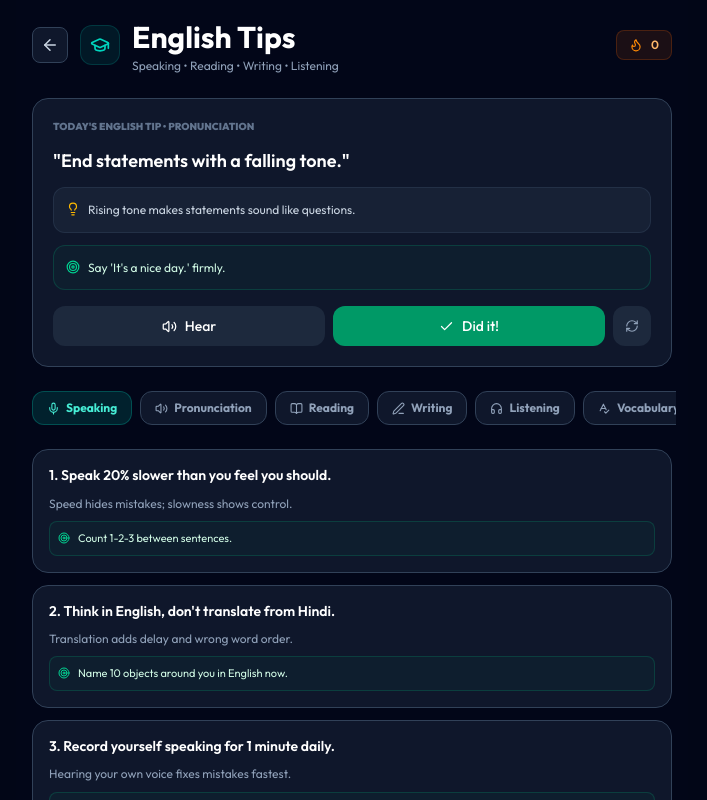
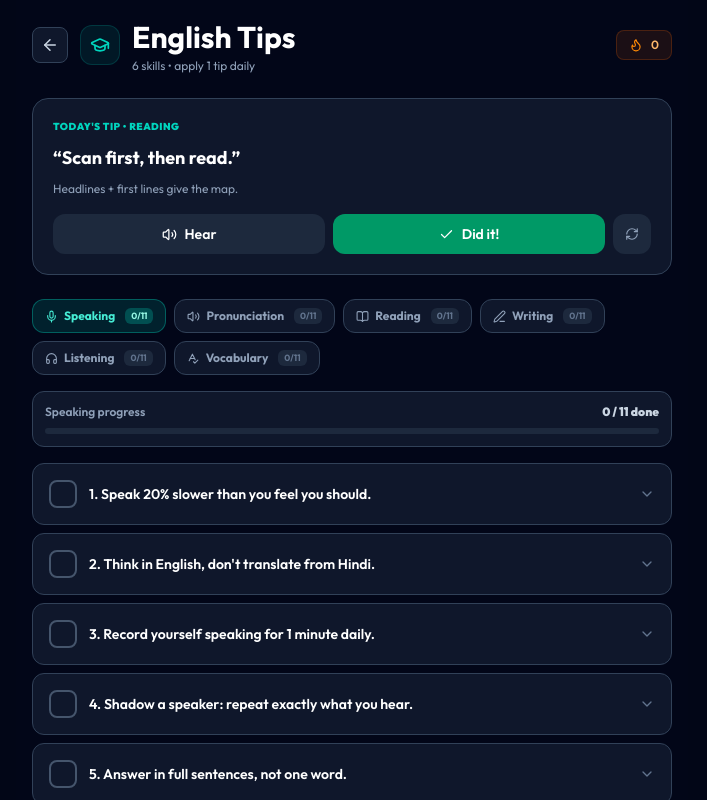
Before and after one commit to prashant14391443-ship-it/daily-goal, a Next.js app: page /english-tips in a window 1280 px wide. Shown: the top 800 px of the page, without its empty margins (288-995 px from the left). Built offline with nearby package versions, Linux system fonts and the light colour scheme; no server answers.

Commit message:
english-tips: calm redesign + accordions + per-tip tracking

```diff
--- a/app/english-tips/page.tsx
+++ b/app/english-tips/page.tsx
@@ -2,10 +2,13 @@
 import { useEffect, useState } from "react";
 import Link from "next/link";
 import { TIPS, localISO, dayNum } from "@/app/components/tipsData";
-import { GraduationCap, Flame, Volume2, Check, RefreshCw, ArrowLeft, Mic, BookOpen, PenLine, Headphones, SpellCheck, Target, Lightbulb } from "lucide-react";
+import { GraduationCap, Flame, Volume2, Check, RefreshCw, ArrowLeft, Mic, BookOpen, PenLine, Headphones, SpellCheck, Target, Lightbulb, ChevronDown, Trophy } from "lucide-react";
 
 type Tip = { cat: string; tip: string; why: string; try?: string };
 
+// ─────────────────────────────────────────────────────────
+//  READING — 11 tips
+// ─────────────────────────────────────────────────────────
 const READING_TIPS: Tip[] = [
   { cat: "Reading", tip: "Read 10 minutes daily — same time every day.", why: "Tiny daily reading beats weekend binges.", try: "Pick one news article now." },
   { cat: "Reading", tip: "Read out loud for 2 minutes.", why: "Eyes + ears + mouth = 3x memory.", try: "Read any paragraph aloud." },
@@ -14,8 +17,15 @@ const READING_TIPS: Tip[] = [
   { cat: "Reading", tip: "Start with easy stories or graded readers.", why: "Easy wins build the reading habit.", try: "Search 'easy English story'." },
   { cat: "Reading", tip: "Scan first, then read.", why: "Headlines + first lines give the map.", try: "Skim 30 seconds before reading." },
   { cat: "Reading", tip: "Collect 1 good phrase per page.", why: "Collecting makes reading active.", try: "Save one phrase today." },
+  { cat: "Reading", tip: "Highlight transition words (but, so, however).", why: "They reveal how ideas connect.", try: "Find 3 in your next article." },
+  { cat: "Reading", tip: "Summarize each paragraph in 5 words.", why: "Forces you to find the real point.", try: "Try it on 3 paragraphs now." },
+  { cat: "Reading", tip: "Mix fiction and non-fiction.", why: "Fiction trains feeling; non-fiction trains facts.", try: "Read 1 of each this week." },
+  { cat: "Reading", tip: "Use a finger or pen to guide your eyes.", why: "Keeps focus, speeds up reading 20%.", try: "Try it on the next paragraph." },
 ];
 
+// ─────────────────────────────────────────────────────────
+//  LISTENING — 11 tips
+// ─────────────────────────────────────────────────────────
 const LISTENING_TIPS: Tip[] = [
   { cat: "Listening", tip: "Listen 5 minutes daily — podcast or video.", why: "Daily ears beat weekly marathons.", try: "Play one English video now." },
   { cat: "Listening", tip: "Watch with English subtitles, not Hindi.", why: "Reading + hearing wires the sounds.", try: "One scene with EN subs." },
@@ -24,22 +34,54 @@ const LISTENING_TIPS: Tip[] = [
   { cat: "Listening", tip: "Dictation: write what you hear.", why: "Writing exposes exactly what you miss.", try: "Write 1 sentence from a video." },
   { cat: "Listening", tip: "Listen to the same clip 3 days in a row.", why: "Repetition turns noise into words.", try: "Pick one 30-second clip." },
   { cat: "Listening", tip: "Don't translate while listening.", why: "Translation is slower than speech.", try: "Just catch the feeling, not words." },
+  { cat: "Listening", tip: "Use podcasts made for learners first.", why: "They speak clearly, with simpler words.", try: "Try '6 Minute English' by BBC." },
+  { cat: "Listening", tip: "Shadow the speaker — repeat right after them.", why: "Mouth + ears together = 3x learning.", try: "Shadow 30 seconds of any clip." },
+  { cat: "Listening", tip: "Listen while doing something else (walk, dishes).", why: "Background listening builds comfort.", try: "Try on your next walk." },
+  { cat: "Listening", tip: "Note down 3 new words per clip.", why: "Writing cements what ears caught.", try: "Do it for today's clip." },
 ];
 
+// ─────────────────────────────────────────────────────────
+//  EXTRA TIPS for other skills (extends TIPS)
+// ─────────────────────────────────────────────────────────
+const EXTRA_TIPS: Tip[] = [
+  // Speaking — extra 3
+  { cat: "Speaking", tip: "Practice tongue twisters for 2 minutes.", why: "Trains mouth muscles for clear English.", try: "Say 'Peter Piper' 5 times fast." },
+  { cat: "Speaking", tip: "Record yourself answering a question.", why: "Hearing yourself = fastest fix.", try: "Answer: 'What did you eat today?'" },
+  { cat: "Speaking", tip: "Replace 'I think' with 'I feel' or 'I believe'.", why: "Sounds more confident and varied.", try: "Use it in your next 3 sentences." },
+  // Pronunciation — extra 3
+  { cat: "Pronunciation", tip: "The silent letters: know, hour, knife.", why: "Knowing these prevents over-pronouncing.", try: "Say 5 silent-K words." },
+  { cat: "Pronunciation", tip: "Link words: 'want to' = 'wanna'.", why: "Native speakers link, so you should too.", try: "Say 'gonna, wanna, gotta' aloud." },
+  { cat: "Pronunciation", tip: "Question words go UP at the end.", why: "Wrong tone sounds like a statement.", try: "Ask 'Really?' with rising voice." },
+  // Writing — extra 4
+  { cat: "Writing", tip: "Use 'because' to explain every opinion.", why: "Opinion + reason = clear writing.", try: "Add 'because...' to your last sentence." },
+  { cat: "Writing", tip: "Avoid 'very' + weak words.", why: "'Very tired' → 'exhausted' is stronger.", try: "Replace 3 'very...' phrases today." },
+  { cat: "Writing", tip: "Use commas after intro phrases.", why: "'However, ...' reads smoother.", try: "Add a comma to your last paragraph." },
+  { cat: "Writing", tip: "End paragraphs with a punchy line.", why: "Last line sticks in the reader's mind.", try: "Rewrite the last line of your essay." },
+  // Vocabulary — extra 4
+  { cat: "Vocabulary", tip: "Use words in sentences, not lists.", why: "Context wires memory 5x deeper.", try: "Write 3 sentences with a new word." },
+  { cat: "Vocabulary", tip: "Group words by topic, not alphabet.", why: "Thematic = easier recall.", try: "Make a 'food' word list today." },
+  { cat: "Vocabulary", tip: "Learn word families: teach, teacher, teaching.", why: "One root = 4 words learned.", try: "Pick one root, list all forms." },
+  { cat: "Vocabulary", tip: "Revise words after 1 day, 7 days, 30 days.", why: "Spaced repetition = permanent memory.", try: "Review yesterday's 5 words now." },
+];
+
+// ─────────────────────────────────────────────────────────
+//  COMBINED LIST
+// ─────────────────────────────────────────────────────────
 const ENGLISH_CATS = ["Speaking", "Pronunciation", "Reading", "Writing", "Listening", "Vocabulary"];
 const ALL: Tip[] = [
   ...TIPS.filter((t) => ENGLISH_CATS.includes(t.cat)).map((t) => ({ cat: t.cat, tip: t.tip, why: t.why, try: t.try })),
   ...READING_TIPS,
   ...LISTENING_TIPS,
+  ...EXTRA_TIPS,
 ];
 
 const SKILLS = [
-  { id: "Speaking", icon: Mic },
-  { id: "Pronunciation", icon: Volume2 },
-  { id: "Reading", icon: BookOpen },
-  { id: "Writing", icon: PenLine },
-  { id: "Listening", icon: Headphones },
-  { id: "Vocabulary", icon: SpellCheck },
+  { id: "Speaking", icon: Mic, color: "teal" },
+  { id: "Pronunciation", icon: Volume2, color: "violet" },
+  { id: "Reading", icon: BookOpen, color: "blue" },
+  { id: "Writing", icon: PenLine, color: "amber" },
+  { id: "Listening", icon: Headphones, color: "rose" },
+  { id: "Vocabulary", icon: SpellCheck, color: "emerald" },
 ];
 
 export default function EnglishTipsPage() {
@@ -47,15 +89,25 @@ export default function EnglishTipsPage() {
   const [offset, setOffset] = useState(0);
   const [done, setDone] = useState(false);
   const [streak, setStreak] = useState(0);
+  const [expandedIdx, setExpandedIdx] = useState<number | null>(null);
+  const [doneMap, setDoneMap] = useState<Record<string, boolean>>({});
 
   const todayTip = ALL[(dayNum(new Date()) + offset) % ALL.length];
+  const list = ALL.filter((t) => t.cat === skill);
+  const doneCount = list.filter((t) => doneMap[`${skill}-${list.indexOf(t)}`]).length;
+  const allDone = list.length > 0 && doneCount === list.length;
 
+  // Load daily streak + per-tip done map
   useEffect(() => {
     const today = localISO(new Date());
     const yest = localISO(new Date(Date.now() - 86400000));
     setDone(localStorage.getItem("dg-etip-done-" + today) === "1");
     const st = JSON.parse(localStorage.getItem("dg-etip-streak") || "null");
     if (st && (st.date === today || st.date === yest)) setStreak(st.count);
+    try {
+      const map = JSON.parse(localStorage.getItem("dg-etip-done-map") || "{}");
+      setDoneMap(map);
+    } catch {}
   }, []);
 
   const speak = (text: string) => {
@@ -79,7 +131,12 @@ export default function EnglishTipsPage() {
     setDone(true);
   };
 
-  const list = ALL.filter((t) => t.cat === skill);
+  const markDone = (idx: number) => {
+    const key = `${skill}-${idx}`;
+    const next = { ...doneMap, [key]: true };
+    setDoneMap(next);
+    try { localStorage.setItem("dg-etip-done-map", JSON.stringify(next)); } catch {}
+  };
 
   return (
     <main className="min-h-screen bg-slate-950 text-white p-4 pb-24 max-w-2xl mx-auto">
@@ -94,7 +151,7 @@ export default function EnglishTipsPage() {
           </div>
           <div>
             <h1 className="text-xl font-bold">English Tips</h1>
-            <p className="text-xs text-slate-400">Speaking • Reading • Writing • Listening</p>
+            <p className="text-xs text-slate-400">6 skills • apply 1 tip daily</p>
           </div>
         </div>
         <div className="flex items-center gap-2 bg-orange-500/10 border border-orange-500/20 rounded-lg px-3 py-1.5">
@@ -103,32 +160,19 @@ export default function EnglishTipsPage() {
         </div>
       </div>
 
-      {/* Today's English Tip */}
+      {/* ────────── TODAY'S TIP (clean, calm) ────────── */}
       <div className="bg-slate-900 border border-slate-700 rounded-2xl p-5 mb-6">
-        <p className="text-[10px] font-black text-slate-500 mb-3">TODAY&apos;S ENGLISH TIP • {todayTip.cat.toUpperCase()}</p>
-        <p className="text-lg font-semibold leading-relaxed mb-3">&quot;{todayTip.tip}&quot;</p>
-        <div className="bg-slate-800/60 rounded-xl p-3 mb-3 border border-slate-700/50">
-          <div className="flex items-start gap-2">
-            <Lightbulb size={14} className="text-amber-400 mt-0.5 shrink-0" />
-            <p className="text-xs text-slate-300 leading-relaxed">{todayTip.why}</p>
-          </div>
-        </div>
-        {todayTip.try && (
-          <div className="bg-emerald-500/5 rounded-xl p-3 mb-4 border border-emerald-500/20">
-            <div className="flex items-start gap-2">
-              <Target size={14} className="text-emerald-400 mt-0.5 shrink-0" />
-              <p className="text-xs text-emerald-100 leading-relaxed">{todayTip.try}</p>
-            </div>
-          </div>
-        )}
+        <p className="text-[10px] font-black text-teal-400 mb-3 tracking-wider">TODAY&apos;S TIP • {todayTip.cat.toUpperCase()}</p>
+        <p className="text-base md:text-lg font-bold leading-snug mb-2">&ldquo;{todayTip.tip}&rdquo;</p>
+        <p className="text-xs text-slate-400 leading-relaxed mb-4">{todayTip.why}</p>
         <div className="flex gap-2">
-          <button onClick={() => speak(todayTip.tip + " " + todayTip.why)} className="flex-1 flex items-center justify-center gap-2 py-2.5 rounded-xl bg-slate-800 hover:bg-slate-700 text-sm font-medium transition-colors">
+          <button onClick={() => speak(todayTip.tip + ". " + todayTip.why)} className="flex-1 flex items-center justify-center gap-2 py-2.5 rounded-xl bg-slate-800 hover:bg-slate-700 text-sm font-semibold transition-colors">
             <Volume2 size={15} /> Hear
           </button>
           <button
             onClick={didIt}
             disabled={done}
-            className={`flex-1 flex items-center justify-center gap-2 py-2.5 rounded-xl text-sm font-medium transition-colors ${
+            className={`flex-1 flex items-center justify-center gap-2 py-2.5 rounded-xl text-sm font-semibold transition-colors ${
               done ? "bg-emerald-500/10 border border-emerald-500/30 text-emerald-400" : "bg-emerald-600 hover:bg-emerald-500 text-white"
             }`}
           >
@@ -140,46 +184,122 @@ export default function EnglishTipsPage() {
         </div>
       </div>
 
-      {/* Skill tabs */}
-      <div className="flex gap-2 overflow-x-auto pb-2 mb-4 -mx-1 px-1">
+      {/* ────────── SKILL PILLS (2-row wrap) ────────── */}
+      <div className="flex flex-wrap gap-2 mb-4">
         {SKILLS.map((s) => {
           const Icon = s.icon;
           const active = skill === s.id;
+          const count = ALL.filter((t) => t.cat === s.id).length;
+          const doneCount = ALL.filter((t) => t.cat === s.id).reduce((acc, t, i) => acc + (doneMap[`${s.id}-${i}`] ? 1 : 0), 0);
           return (
             <button
               key={s.id}
-              onClick={() => setSkill(s.id)}
-              className={`shrink-0 flex items-center gap-1.5 px-3.5 py-2 rounded-xl text-xs font-bold border transition-colors ${
-                active ? "bg-teal-500/15 border-teal-500/30 text-teal-300" : "bg-slate-900 border-slate-700 text-slate-400 hover:border-slate-600"
+              onClick={() => { setSkill(s.id); setExpandedIdx(null); }}
+              className={`flex items-center gap-1.5 px-3 py-2 rounded-xl text-xs font-bold border transition-colors ${
+                active
+                  ? "bg-teal-500/15 border-teal-500/40 text-teal-300"
+                  : "bg-slate-900 border-slate-700 text-slate-400 hover:border-slate-600"
               }`}
             >
               <Icon size={13} />
               {s.id}
+              <span className={`ml-1 text-[9px] px-1.5 py-0.5 rounded-md ${active ? "bg-teal-500/30 text-teal-200" : "bg-slate-800 text-slate-500"}`}>
+                {doneCount}/{count}
+              </span>
             </button>
           );
         })}
       </div>
 
-      {/* Tips list for skill */}
-      <div className="grid gap-3">
-        {list.map((t, i) => (
-          <div key={i} className="bg-slate-900 border border-slate-700 rounded-2xl p-4">
-            <p className="text-sm font-semibold leading-snug mb-2">{i + 1}. {t.tip}</p>
-            <p className="text-xs text-slate-400 leading-relaxed mb-2">{t.why}</p>
-            {t.try && (
-              <div className="flex items-start gap-2 bg-emerald-500/5 border border-emerald-500/20 rounded-lg p-2">
-                <Target size={12} className="text-emerald-400 mt-0.5 shrink-0" />
-                <p className="text-[11px] text-emerald-100">{t.try}</p>
-              </div>
-            )}
-          </div>
-        ))}
-        {list.length === 0 && (
-          <div className="text-center py-10 text-slate-500 text-sm">
-            No tips yet for {skill} — coming soon!
-          </div>
-        )}
+      {/* ────────── PROGRESS BAR (current skill) ────────── */}
+      <div className="bg-slate-900 border border-slate-700 rounded-xl p-3 mb-4">
+        <div className="flex justify-between items-center mb-2">
+          <p className="text-xs font-semibold text-slate-400">{skill} progress</p>
+          <p className={`text-xs font-black ${allDone ? "text-emerald-400" : "text-slate-300"}`}>
+            {allDone ? "🎉 All done!" : `${doneCount} / ${list.length} done`}
+          </p>
+        </div>
+        <div className="h-1.5 bg-slate-800 rounded-full overflow-hidden">
+          <div
+            className={`h-full rounded-full transition-all duration-500 ${allDone ? "bg-emerald-500" : "bg-teal-500"}`}
+            style={{ width: `${list.length ? (doneCount / list.length) * 100 : 0}%` }}
+          />
+        </div>
       </div>
+
+      {/* ────────── ACCORDION TIP LIST ────────── */}
+      <div className="grid gap-2">
+        {list.map((t, i) => {
+          const key = `${skill}-${i}`;
+          const isDone = !!doneMap[key];
+          const isExpanded = expandedIdx === i;
+          return (
+            <div key={i} className={`bg-slate-900 border rounded-xl transition-all ${isDone ? "border-emerald-500/30" : "border-slate-700"}`}>
+              <button
+                onClick={() => setExpandedIdx(isExpanded ? null : i)}
+                className="w-full flex items-center gap-3 p-4 text-left"
+              >
+                <button
+                  onClick={(e) => {
+                    e.stopPropagation();
+                    markDone(i);
+                  }}
+                  disabled={isDone}
+                  className={`shrink-0 w-7 h-7 rounded-lg border-2 flex items-center justify-center transition-all ${
+                    isDone
+                      ? "bg-emerald-500 border-emerald-500"
+                      : "border-slate-600 hover:border-emerald-500/60"
+                  }`}
+                >
+                  {isDone && <Check size={14} className="text-white" strokeWidth={3} />}
+                </button>
+                <p className={`flex-1 text-sm font-semibold leading-snug ${isDone ? "line-through text-slate-500" : "text-white"}`}>
+                  {i + 1}. {t.tip}
+                </p>
+                <ChevronDown
+                  size={16}
+                  className={`text-slate-500 transition-transform shrink-0 ${isExpanded ? "rotate-180" : ""}`}
+                />
+              </button>
+
+              {isExpanded && (
+                <div className="px-4 pb-4 space-y-2">
+                  <div className="flex items-start gap-2 bg-slate-800/50 rounded-lg p-3">
+                    <Lightbulb size={13} className="text-amber-400 mt-0.5 shrink-0" />
+                    <p className="text-xs text-slate-300 leading-relaxed">{t.why}</p>
+                  </div>
+                  {t.try && (
+                    <div className="flex items-start gap-2 bg-emerald-500/5 border border-emerald-500/20 rounded-lg p-3">
+                      <Target size={13} className="text-emerald-400 mt-0.5 shrink-0" />
+                      <p className="text-xs text-emerald-100 leading-relaxed">{t.try}</p>
+                    </div>
+                  )}
+                  <button
+                    onClick={() => speak(t.tip + ". " + t.why)}
+                    className="flex items-center gap-1.5 text-xs font-semibold text-slate-400 hover:text-white mt-1"
+                  >
+                    <Volume2 size={13} /> Hear this tip
+                  </button>
+                </div>
+              )}
+            </div>
+          );
+        })}
+      </div>
+
+      {/* ────────── CELEBRATE COMPLETED SKILL ────────── */}
+      {allDone && (
+        <div className="mt-6 bg-gradient-to-br from-emerald-500/10 to-teal-500/10 border border-emerald-500/30 rounded-2xl p-5 text-center">
+          <Trophy size={32} className="mx-auto mb-2 text-amber-400" />
+          <p className="text-base font-black text-white mb-1">{skill} mastered! 🎉</p>
+          <p className="text-xs text-slate-400">You applied every tip. Move to the next skill!</p>
+        </div>
+      )}
+
+      {/* Footer */}
+      <p className="text-center text-[10px] text-slate-600 mt-6 font-semibold">
+        Tap any tip → read why → try now → mark done
+      </p>
     </main>
   );
 }
```
